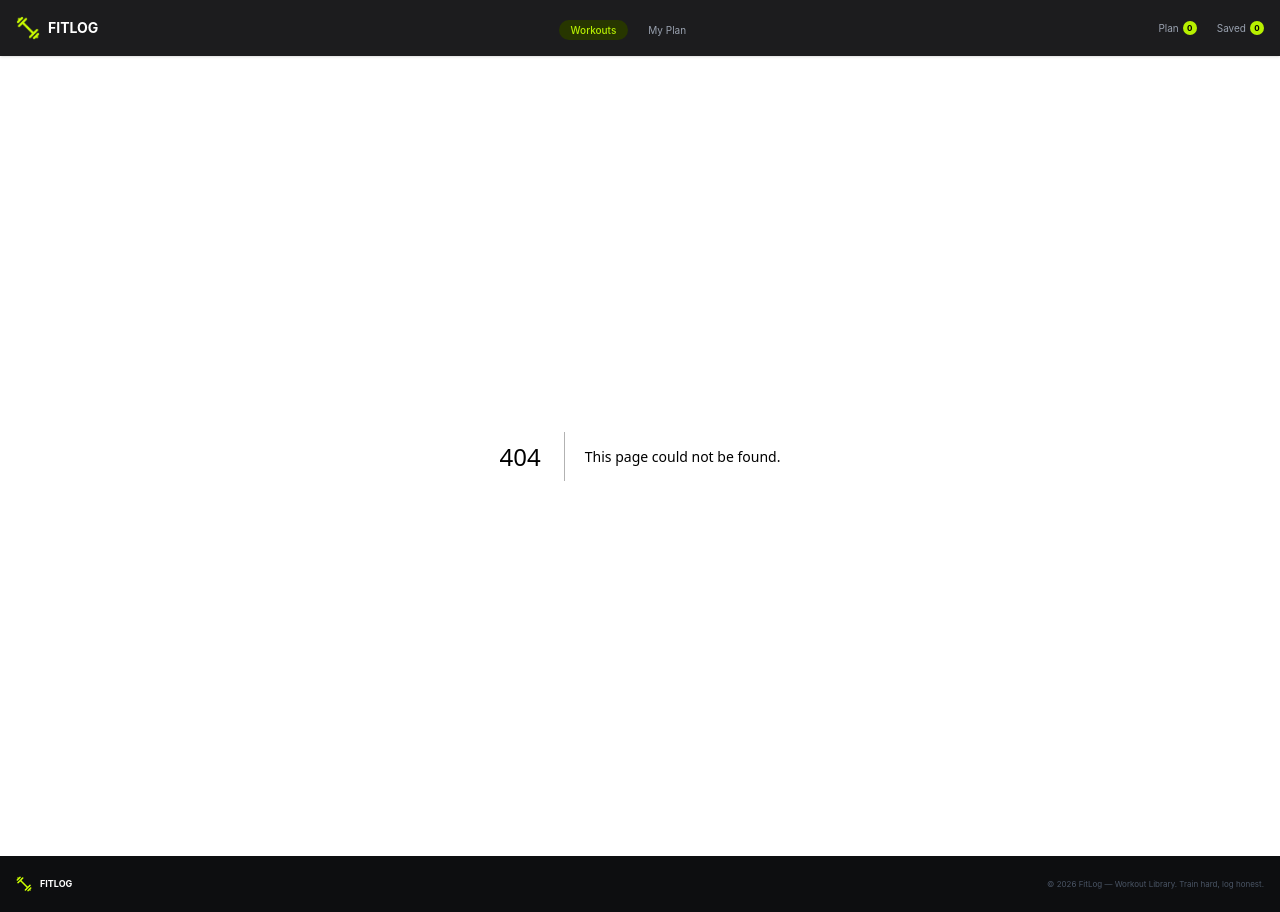
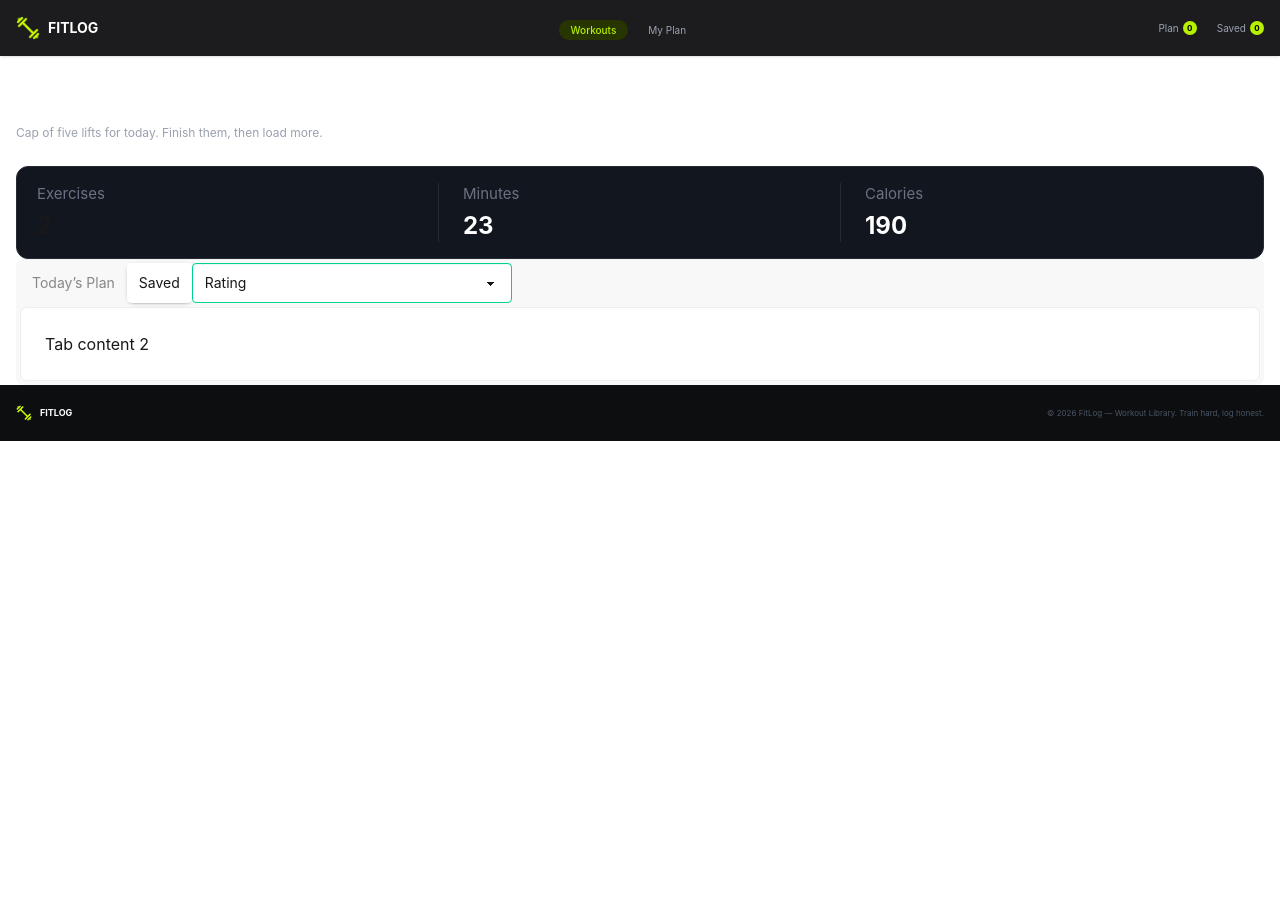
Before and after one commit to abirhosen30/Dev-fit-node-js-assignment, a Next.js app: page /my-page in a window 1280 px wide. Before the commit this address had no page. After the commit the page ends 800 px from the top, so only its background shows below. Built offline with nearby package versions, Linux system fonts and the light colour scheme.

Commit message:
added my plan

```diff
--- /dev/null
+++ b/src/app/my-page/page.tsx
@@ -0,0 +1,130 @@
+"use client";
+
+import React, { useContext, useState } from "react";
+import ExercisePlanCard from "@/components/shared/SelectedExercisesCard";
+import { ExercisesContext } from "@/context/ExercisesContext";
+import { IExercise } from "@/types/exercieses.type";
+
+const page = () => {
+  const context = useContext(ExercisesContext);
+  if (!context) {
+    throw new Error("page must be used inside ExercisesProvider");
+  }
+  const { todayPlan, savePlan } = context;
+
+  const [sortBy, setSortBy] = useState<"rating" | "duration" | "calories">(
+    "rating",
+  );
+
+  const sortExercises = (exercises: IExercise[]) => {
+    const sortedExercises = [...exercises];
+    if (sortBy === "rating") {
+      return sortedExercises.sort((a, b) => b.rating - a.rating);
+    } else if (sortBy === "duration") {
+      return sortedExercises.sort((a, b) => b.duration - a.duration);
+    } else {
+      return sortedExercises.sort((a, b) => b.caloriesBurned - a.caloriesBurned);
+    }
+
+    return sortedExercises;
+  };
+
+  const sortedTodayPlan = sortExercises(todayPlan);
+  const sortedSavePlan = sortExercises(savePlan);
+
+  return (
+    <div className="container mx-auto mt-8 px-4">
+      <h2 className="text-3xl font-bold text-white">MY PLAN</h2>
+      <p className="text-gray-400 text-[12px]">
+        Cap of five lifts for today. Finish them, then load more.
+      </p>
+      <div className="rounded-xl border border-[#252a33] bg-[#12161e] px-5 py-4 mt-6">
+        <div className="grid grid-cols-3 divide-x divide-[#252a33]">
+          {/* Exercises */}
+          <div className="px-4 first:pl-0">
+            <p className="text-[15px] text-gray-500">Exercises</p>
+
+            <p className="mt-1 text-2xl font-bold">2</p>
+          </div>
+
+          {/* Minutes */}
+          <div className="px-6">
+            <p className="text-[15px] text-gray-500">Minutes</p>
+
+            <p className="mt-1 text-2xl font-bold text-white">23</p>
+          </div>
+
+          {/* Calories */}
+          <div className="px-6 last:pr-0">
+            <p className="text-[15px] text-gray-500">Calories</p>
+
+            <p className="mt-1 text-2xl font-bold text-white">190</p>
+          </div>
+        </div>
+      </div>
+      {/* name of each tab group should be unique */}
+      <div className="tabs tabs-box">
+        <input
+          type="radio"
+          name="my_tabs_6"
+          className="tab"
+          aria-label="Today’s Plan"
+        />
+        <div className="tab-content bg-base-100 border-base-300 p-6">
+          Today’s Plan
+        </div>
+
+        <input
+          type="radio"
+          name="my_tabs_6"
+          className="tab"
+          aria-label="Saved"
+          defaultChecked
+        />
+        <div className="tab-content bg-base-100 border-base-300 p-6">
+          Tab content 2
+        </div>
+        <select
+          value={sortBy}
+          onChange={(e) =>
+            setSortBy(e.target.value as "rating" | "duration" | "calories")
+          }
+          className="select select-success"
+        >
+          <option value="rating">Rating</option>
+          <option value="duration">Duration</option>
+          <option value="calories">Calories</option>
+        </select>
+
+         <div className="tab-content border-base-300 bg-base-100 p-10">
+          {sortedTodayPlan.length > 0 ? (
+            sortedTodayPlan.map((exercise) => (
+              <ExercisePlanCard key={exercise.id} exercise={exercise} />
+            ))
+          ) : (
+            <p className="flex items-center justify-center text-gray-500">
+              No exercises in today's plan.
+            </p>
+          )}
+        </div>
+
+        <div className="tab-content border-base-300 bg-base-100 p-10">
+          {sortedSavePlan.length > 0 ? (
+            sortedSavePlan.map((exercise) => (
+              <ExercisePlanCard key={exercise.id} exercise={exercise} />
+            ))
+          ) : (
+            <p className="flex items-center justify-center text-gray-500">
+              No exercises in saved plan.
+            </p>
+          )}
+        </div>
+
+      </div>
+
+
+    </div>
+  );
+};
+
+export default page;
--- a/src/app/myPage/page.tsx
+++ /dev/null
@@ -1,11 +0,0 @@
-import React from 'react';
-
-const page = () => {
-  return (
-    <div>
-
-    </div>
-  );
-};
-
-export default page;
--- a/src/components/exercisesDetails/SavePlanButton.tsx
+++ b/src/components/exercisesDetails/SavePlanButton.tsx
@@ -1,10 +1,57 @@
-import React from 'react';
+"use client";
 
-const SavePlanButton = () => {
+import { IExercise } from "@/types/exercieses.type";
+import React, { useContext } from "react";
+import { toast } from "react-toastify";
+import { ExercisesContext } from "@/context/ExercisesContext";
+
+interface SavePlanButtonProps {
+  exercise: IExercise;
+}
+
+const SavePlanButton = ({ exercise }: SavePlanButtonProps) => {
+  const context = useContext(ExercisesContext);
+
+  if (!context) {
+    throw new Error(
+      "SavePlanButton must be used inside ExercisesProvider"
+    );
+  }
+
+  const { savePlan, setSavePlan } = context;
+
+  const handleAddToSavePlan = () => {
+    console.log("Add to save plan btn triggered", exercise);
+
+    const alreadyInPlan = savePlan.some(
+      (planExercise) => planExercise.id === exercise.id
+    );
+
+    if (alreadyInPlan) {
+      toast.error(
+        `"${exercise.name}" is already in your save plan.`
+      );
+      return;
+    }
+
+    setSavePlan((currentPlan) => [
+      ...currentPlan,
+      exercise,
+    ]);
+
+    toast.success(
+      `"${exercise.name}" added to your save plan`
+    );
+  };
+
   return (
-    <div>
-
-    </div>
+    <button
+      type="button"
+      className="rounded-md border border-gray-700 text-white px-4 py-2 text-xs font-bold text-black transition hover:bg-gray-700"
+      onClick={handleAddToSavePlan}
+    >
+      Save for later
+    </button>
   );
 };
 
--- a/src/components/shared/NavBar.tsx
+++ b/src/components/shared/NavBar.tsx
@@ -51,7 +51,7 @@ const NavBar = () => {
             {/* My Plan */}
             <li>
               <Link
-                href="/context/ExercisesContext"
+                href="/my-page"
                 className="
                   px-3 py-1
                   text-[10px]
@@ -159,7 +159,7 @@ const NavBar = () => {
             </li>
 
             <li>
-              <Link href="/context/ExercisesContext" className="text-gray-400">
+              <Link href="/my-page" className="text-gray-400">
                 My Plan
               </Link>
             </li>
--- /dev/null
+++ b/src/components/shared/SelectedExercisesCard.tsx
@@ -0,0 +1,67 @@
+"use client";
+import Image from "next/image";
+import { IExercise } from "@/types/exercieses.type";
+interface ExercisePlanCardProps {
+  exercise: IExercise;
+}
+const ExercisePlanCard = ({ exercise }: ExercisePlanCardProps) => {
+  return (
+    <div className="flex items-center gap-4 border-b border-[#252a33] bg-[#0f1218] px-4 py-3">
+      {" "}
+      {/* IMAGE */}{" "}
+      <div className="relative h-12 w-20 shrink-0 overflow-hidden rounded-md">
+        {" "}
+        <Image
+          src={exercise.image}
+          alt={exercise.name}
+          fill
+          className="object-cover"
+        />{" "}
+      </div>{" "}
+      {/* INFO */}{" "}
+      <div className="min-w-0 flex-1">
+        {" "}
+        <h3 className="truncate text-xs font-bold uppercase text-white">
+          {" "}
+          {exercise.name}{" "}
+        </h3>{" "}
+        <p className="mt-0.5 text-[9px] text-gray-500">
+          {" "}
+          {exercise.muscleGroups?.join(", ")}{" "}
+        </p>{" "}
+        <div className="mt-1 flex items-center gap-3 text-[9px] text-gray-400">
+          {" "}
+          <span>◷ {exercise.duration} min</span>{" "}
+          <span>🔥 {exercise.caloriesBurned} kcal</span>{" "}
+          <span>☆ {exercise.rating}</span>{" "}
+        </div>{" "}
+      </div>{" "}
+      {/* ACTIONS */}{" "}
+      <div className="flex shrink-0 items-center gap-2">
+        {" "}
+        <button
+          type="button"
+          className="rounded-full border border-gray-700 px-3 py-1.5 text-[9px] text-gray-300 transition hover:bg-gray-800"
+        >
+          {" "}
+          View Details{" "}
+        </button>{" "}
+        <button
+          type="button"
+          className="rounded-full bg-lime-400 px-3 py-1.5 text-[9px] font-bold text-black transition hover:bg-lime-300"
+        >
+          {" "}
+          ✓ Mark as Done{" "}
+        </button>{" "}
+        <button
+          type="button"
+          className="px-1 text-xs text-gray-500 transition hover:text-white"
+        >
+          {" "}
+          ×{" "}
+        </button>{" "}
+      </div>{" "}
+    </div>
+  );
+};
+export default ExercisePlanCard;
```
Also changed, not shown: src/assets/save.png (added).
